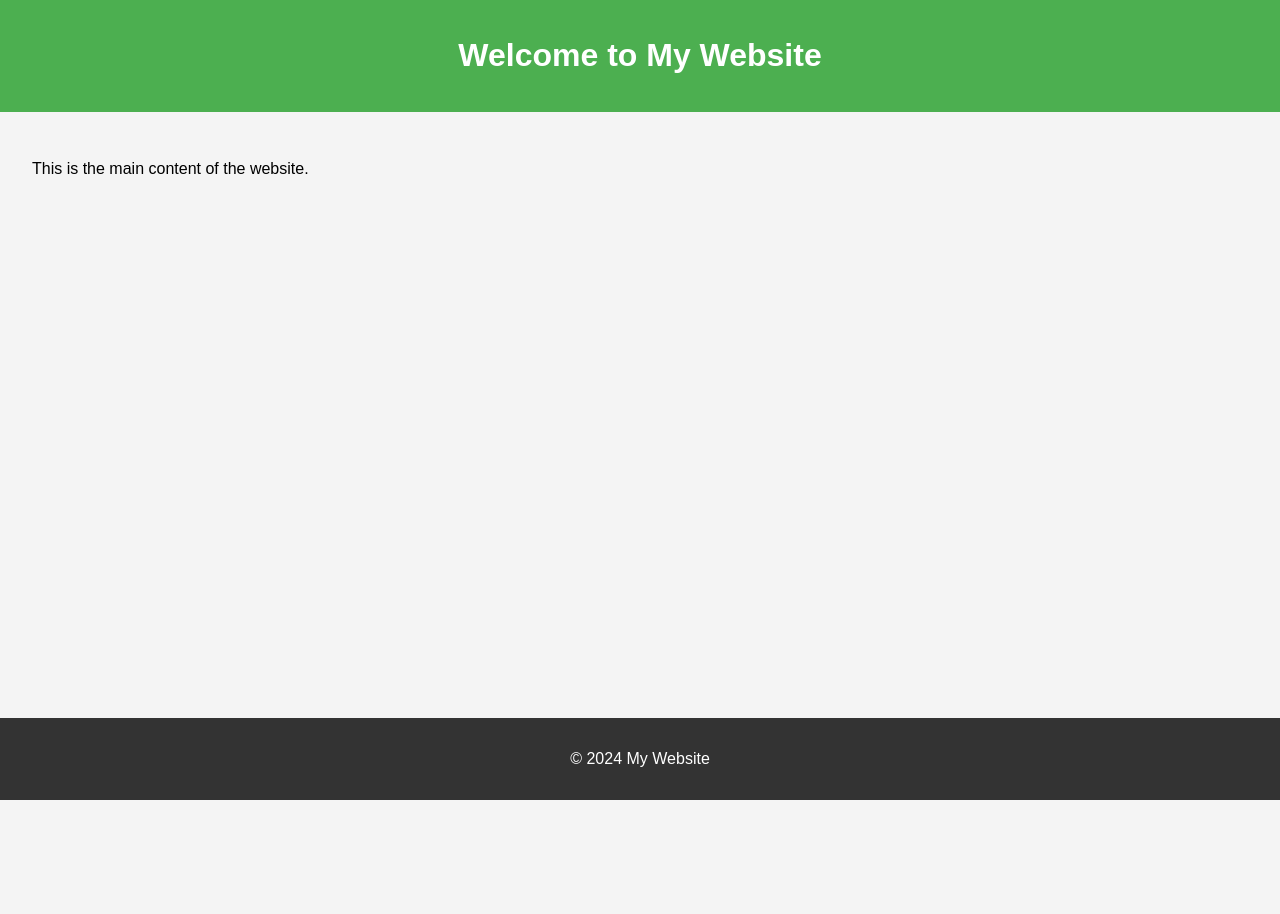
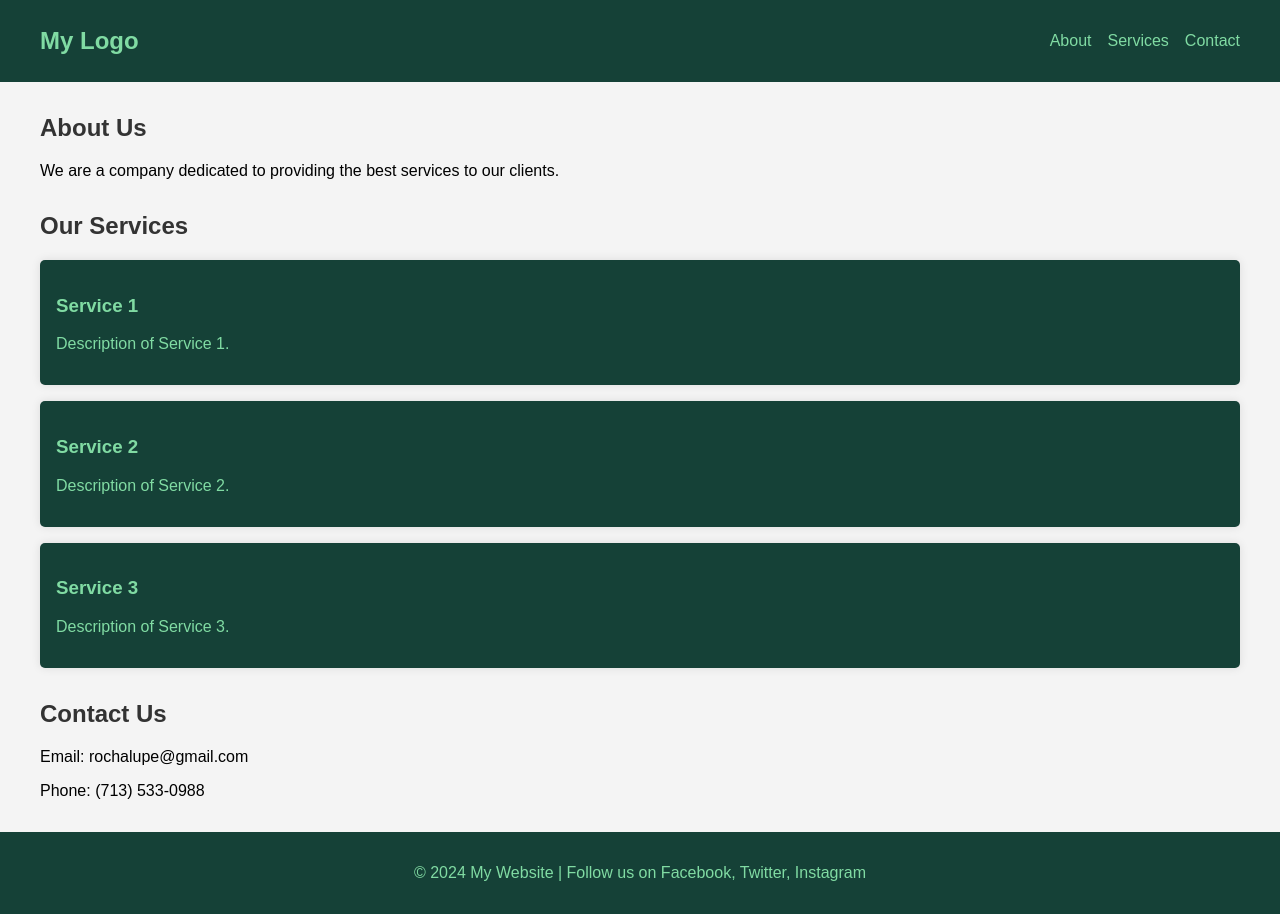
Before and after one commit to grocha78/portexam, a plain HTML site: page index.html in a window 1280 px wide. Before the commit the page ends 800 px from the top, so only its background shows below. Drawn offline with Linux system fonts and the light colour scheme.

Commit message:
css html

```diff
--- a/CSS/styles.css
+++ b/CSS/styles.css
@@ -7,22 +7,74 @@ body {
 }
 
 header {
-    background-color: #4CAF50;
-    color: white;
+    background-color: #154137;
+    color: rgb(128, 219, 163);
     padding: 1em 0;
-    text-align: center;
+}
+
+nav {
+    display: flex;
+    justify-content: space-between;
+    align-items: center;
+    max-width: 1200px;
+    margin: 0 auto;
+    padding: 0 1em;
+}
+
+.logo {
+    font-size: 1.5em;
+    font-weight: bold;
+}
+
+nav ul {
+    list-style: none;
+    display: flex;
+    gap: 1em;
+}
+
+nav ul li {
+    display: inline;
+}
+
+nav ul li a {
+    color: rgb(128, 219, 163);
+    text-decoration: none;
 }
 
 main {
-    padding: 2em;
+    max-width: 1200px;
+    margin: 2em auto;
+    padding: 0 1em;
+}
+
+section {
+    margin-bottom: 2em;
+}
+
+h2 {
+    color: #333;
+}
+
+.card {
+    background-color: #154137;
+    color: rgb(128, 219, 163);
+    padding: 1em;
+    margin: 1em 0;
+    border-radius: 5px;
+    box-shadow: 0 0 10px rgba(0, 0, 0, 0.1);
 }
 
 footer {
-    background-color: #333;
-    color: white;
+    background-color: #154137;
+    color: rgb(128, 219, 163);
     text-align: center;
     padding: 1em 0;
-    position: fixed;
+    position: relative;
     bottom: 0;
     width: 100%;
 }
+
+footer a {
+    color: rgb(128, 219, 163);
+    text-decoration: none;
+}
--- a/index.html
+++ b/index.html
@@ -4,18 +4,52 @@
 <head>
     <meta charset="UTF-8">
     <meta name="viewport" content="width=device-width, initial-scale=1.0">
-    <title>My Website</title>
+    <title>My Enhanced Website</title>
     <link rel="stylesheet" href="css/styles.css">
 </head>
 <body>
     <header>
-        <h1>Welcome to My Website</h1>
+        <nav>
+            <div class="logo">My Logo</div>
+            <ul>
+                <li><a href="#about">About</a></li>
+                <li><a href="#services">Services</a></li>
+                <li><a href="#contact">Contact</a></li>
+            </ul>
+        </nav>
     </header>
     <main>
-        <p>This is the main content of the website.</p>
+        <section id="about">
+            <h2>About Us</h2>
+            <p>We are a company dedicated to providing the best services to our clients.</p>
+        </section>
+        <section id="services">
+            <h2>Our Services</h2>
+            <div class="card">
+                <h3>Service 1</h3>
+                <p>Description of Service 1.</p>
+            </div>
+            <div class="card">
+                <h3>Service 2</h3>
+                <p>Description of Service 2.</p>
+            </div>
+            <div class="card">
+                <h3>Service 3</h3>
+                <p>Description of Service 3.</p>
+            </div>
+        </section>
+        <section id="contact">
+            <h2>Contact Us</h2>
+            <p>Email: rochalupe@gmail.com</p>
+            <p>Phone: (713) 533-0988</p>
+        </section>
     </main>
     <footer>
-        <p>&copy; 2024 My Website</p>
+        <p>&copy; 2024 My Website | Follow us on
+            <a href="https://facebook.com">Facebook</a>,
+            <a href="https://twitter.com">Twitter</a>,
+            <a href="https://instagram.com">Instagram</a>
+        </p>
     </footer>
     <script src="js/script.js"></script>
 </body>
```
